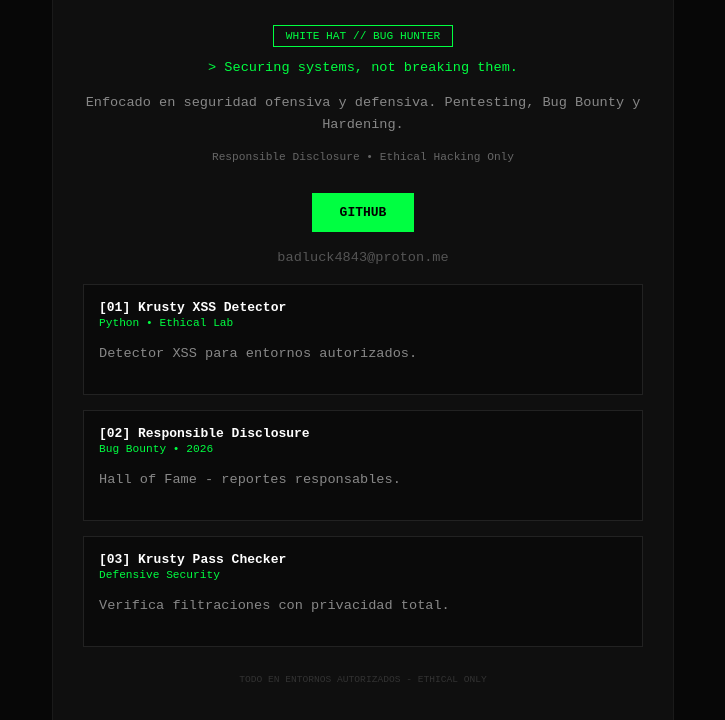
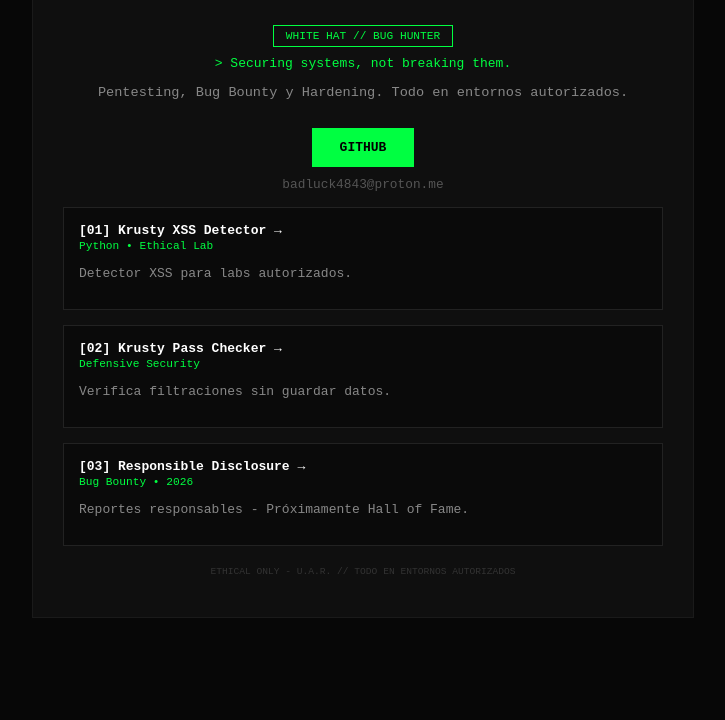
Before and after one commit to badluck4843-ux/badluck4843-ux.github.io, a plain HTML site: page index.html in a window 1280 px wide. Shown: the part 108-828 px from the top of the page, without its empty margins (277-1002 px from the left). Drawn offline with Linux system fonts and the light colour scheme.

Commit message:
Enhance index.html with updated content and styles
Updated project links and descriptions for clarity and added hover effect to project cards.

```diff
--- a/index.html
+++ b/index.html
@@ -1,4 +1,3 @@
-
 <!DOCTYPE html>
 <html lang="es">
 <head>
@@ -6,17 +5,17 @@
 <meta name="viewport" content="width=device-width,initial-scale=1">
 <title>KRUSTY HACK | Ethical Hacker</title>
 <style>
-body{background:#070707;color:#e0e0e0;font-family:monospace;display:flex;flex-direction:column;align-items:center;justify-content:center;min-height:100vh;margin:0;padding:20px}
+body{background:#070707;color:#e0e0e0;font-family:monospace;display:flex;flex-direction:column;align-items:center;min-height:100vh;margin:0;padding:20px}
 h1{font-size:3rem;letter-spacing:5px;color:#fff;margin:10px 0 5px}
 h2{color:#00FF41;letter-spacing:5px;font-size:.9rem;margin:0}
-.card{border:1px solid #1a1a1a;background:#0f0f0f;padding:30px;max-width:560px;width:100%;text-align:center}
+.card{border:1px solid #1a1a1a;background:#0f0f0f;padding:30px;max-width:600px;width:100%;text-align:center}
 .badge{border:1px solid #00FF41;color:#00FF41;padding:4px 12px;font-size:.7rem}
-p{color:#888;font-size:.85rem;line-height:1.6}
-p.green{color:#00FF41}
+.btn{background:#00FF41;color:#000;padding:12px 28px;display:inline-block;margin-top:15px;font-weight:bold;text-decoration:none}
+.project{border:1px solid #222;background:#0a0a0a;padding:15px;margin-top:15px;text-align:left;transition:.2s}
+.project:hover{border-color:#00FF41}
+.project b{color:#fff}
+.project span{color:#00FF41;font-size:.7rem}
 a{color:#00FF41;text-decoration:none}
-.btn{background:#00FF41;color:#000;padding:12px 28px;display:inline-block;margin-top:15px;font-weight:bold}
-.project{border:1px solid #222;background:#0a0a0a;padding:15px;margin-top:15px;text-align:left}
-.project b{color:#fff}
 </style>
 </head>
 <body>
@@ -24,17 +23,18 @@ a{color:#00FF41;text-decoration:none}
 <h2>ETHICAL HACKER | U.A.R.</h2>
 <div class="card">
 <span class="badge">WHITE HAT // BUG HUNTER</span>
-<p class="green">> Securing systems, not breaking them.</p>
-<p>Enfocado en seguridad ofensiva y defensiva. Pentesting, Bug Bounty y Hardening.</p>
-<p style="color:#666;font-size:.7rem">Responsible Disclosure • Ethical Hacking Only</p>
+<p style="color:#00FF41">> Securing systems, not breaking them.</p>
+<p style="color:#888;font-size:.85rem">Pentesting, Bug Bounty y Hardening. Todo en entornos autorizados.</p>
 <a class="btn" href="https://github.com/badluck4843-ux">GITHUB</a>
-<p style="margin-top:15px;color:#555">badluck4843@proton.me</p>
+<p style="margin-top:10px;color:#555;font-size:.8rem">badluck4843@proton.me</p>
 
-<div class="project"><b>[01] Krusty XSS Detector</b><br><span style="color:#00FF41;font-size:.7rem">Python • Ethical Lab</span><p>Detector XSS para entornos autorizados.</p></div>
-<div class="project"><b>[02] Responsible Disclosure</b><br><span style="color:#00FF41;font-size:.7rem">Bug Bounty • 2026</span><p>Hall of Fame - reportes responsables.</p></div>
-<div class="project"><b>[03] Krusty Pass Checker</b><br><span style="color:#00FF41;font-size:.7rem">Defensive Security</span><p>Verifica filtraciones con privacidad total.</p></div>
+<a href="https://github.com/badluck4843-ux/krusty-xss-detector" target="_blank"><div class="project"><b>[01] Krusty XSS Detector →</b><br><span>Python • Ethical Lab</span><p style="color:#888">Detector XSS para labs autorizados.</p></div></a>
 
-<p style="color:#333;font-size:.6rem;margin-top:25px">TODO EN ENTORNOS AUTORIZADOS - ETHICAL ONLY</p>
+<a href="https://github.com/badluck4843-ux/krusty-pass-checker" target="_blank"><div class="project"><b>[02] Krusty Pass Checker →</b><br><span>Defensive Security</span><p style="color:#888">Verifica filtraciones sin guardar datos.</p></div></a>
+
+<a href="https://github.com/badluck4843-ux" target="_blank"><div class="project"><b>[03] Responsible Disclosure →</b><br><span>Bug Bounty • 2026</span><p style="color:#888">Reportes responsables - Próximamente Hall of Fame.</p></div></a>
+
+<p style="color:#333;font-size:.6rem;margin-top:20px">ETHICAL ONLY - U.A.R. // TODO EN ENTORNOS AUTORIZADOS</p>
 </div>
 </body>
 </html>
```
